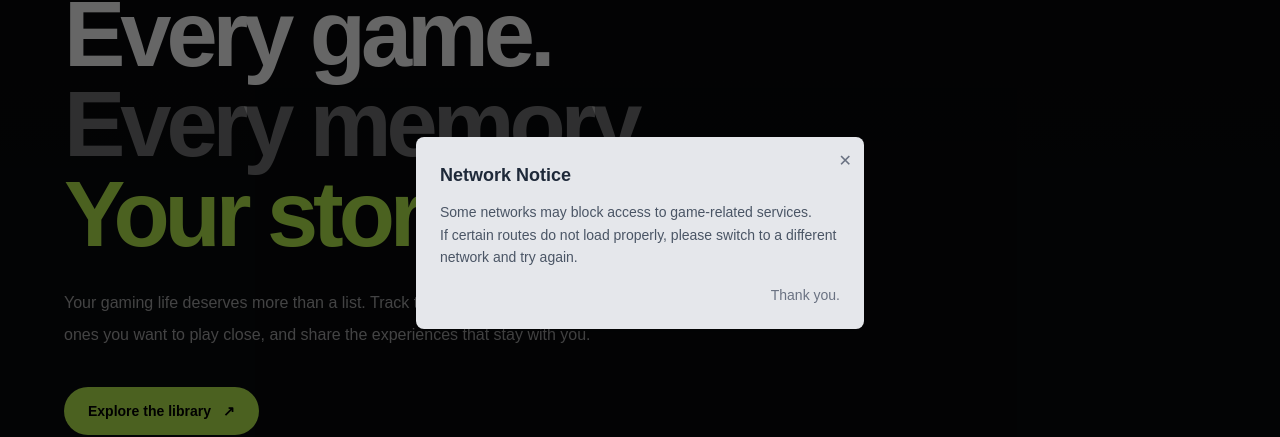
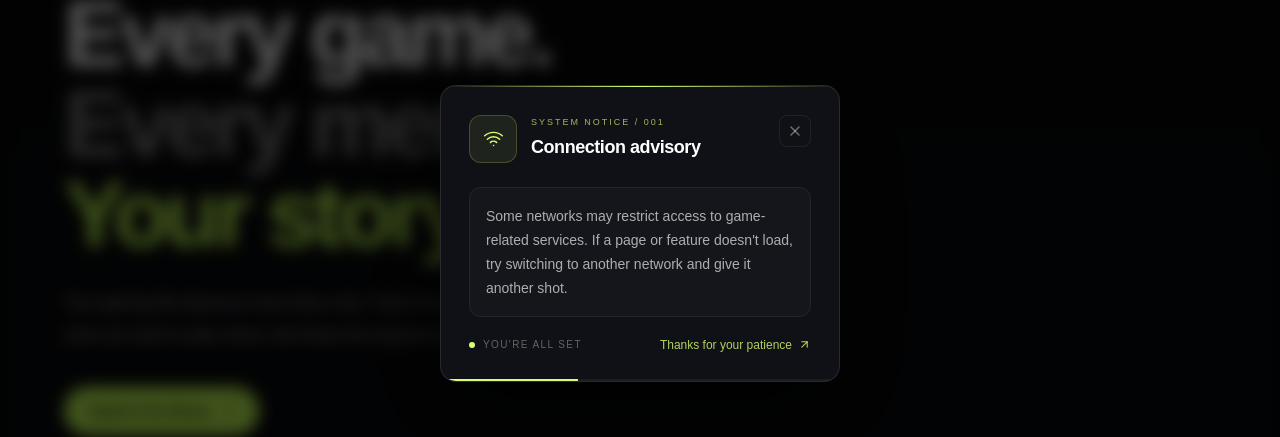
Before and after one commit to himanshugour23-dev/Review-Project, a Next.js app: page / in a window 1280 px wide. Shown: the part 167-604 px from the top of the page. Built offline with nearby package versions, Linux system fonts and the light colour scheme; no server answers; the database is empty.

Commit message:
warning PopUp new Design

```diff
--- a/components/NetworkWarningPopup.tsx
+++ b/components/NetworkWarningPopup.tsx
@@ -1,48 +1,124 @@
 "use client";
 
 import { useEffect, useState } from "react";
+import { AnimatePresence, motion } from "framer-motion";
+import { Wifi, ArrowUpRight, X } from "lucide-react";
 
 export default function NetworkWarningPopup() {
   const [show, setShow] = useState(false);
 
   useEffect(() => {
     const seen = sessionStorage.getItem("network-warning-seen");
+
     if (!seen) {
       setShow(true);
     }
   }, []);
+
+  useEffect(() => {
+    if (!show) return;
+
+    const timeout = window.setTimeout(() => {
+      closePopup();
+    }, 10_000);
+
+    return () => window.clearTimeout(timeout);
+  }, [show]);
 
   const closePopup = () => {
     sessionStorage.setItem("network-warning-seen", "true");
     setShow(false);
   };
 
-  if (!show) return null;
+  return (
+    <AnimatePresence>
+      {show && (
+        <motion.div
+          className="fixed inset-0 z-[100] flex items-center justify-center bg-black/65 p-4 backdrop-blur-sm"
+          initial={{ opacity: 0 }}
+          animate={{ opacity: 1 }}
+          exit={{ opacity: 0 }}
+          transition={{ duration: 0.25 }}
+          onClick={closePopup}
+        >
+          <motion.div
+            role="dialog"
+            aria-modal="true"
+            aria-labelledby="network-warning-title"
+            className="relative w-full max-w-[400px] overflow-hidden rounded-2xl border border-white/10 bg-[#101116] shadow-[0_25px_100px_rgba(0,0,0,0.7)]"
+            initial={{ opacity: 0, y: 18, scale: 0.96 }}
+            animate={{ opacity: 1, y: 0, scale: 1 }}
+            exit={{ opacity: 0, y: 10, scale: 0.97 }}
+            transition={{ duration: 0.3, ease: "easeOut" }}
+            onClick={(event) => event.stopPropagation()}
+          >
 
-  return (
-    <div className="fixed inset-0 z-50 flex items-center justify-center bg-black/60">
-      <div className="relative w-[90%] max-w-md rounded-lg bg-gray-200 p-6 shadow-lg">
-        <button
-          onClick={closePopup}
-          className="absolute right-3 top-3 text-gray-500 hover:text-black"
-        >
-          ✕
-        </button>
+            <div className="h-px bg-gradient-to-r from-transparent via-[#d9ff70] to-transparent" />
 
-        <h2 className="mb-3 text-lg font-semibold text-gray-800">
-          Network Notice
-        </h2>
+            <div className="p-6 sm:p-7">
 
-        <p className="text-sm text-gray-600 leading-relaxed">
-            Some networks may block access to game-related services.
-            <br />
-            If certain routes do not load properly, please switch to a different network and try again.
-          </p>
+              <div className="mb-6 flex items-start justify-between">
+                <div className="flex items-center gap-3.5">
+                  <div className="flex h-12 w-12 items-center justify-center rounded-xl border border-[#d9ff70]/20 bg-[#d9ff70]/[0.08] text-[#d9ff70]">
+                    <Wifi size={21} strokeWidth={1.7} />
+                  </div>
 
-          <p className="mt-4 text-right text-sm text-gray-500">
-            Thank you.
-          </p>
-      </div>
-    </div>
+                  <div>
+                    <p className="mb-1 font-mono text-[9px] uppercase tracking-[0.22em] text-[#d9ff70]/70">
+                      System notice / 001
+                    </p>
+                    <h2
+                      id="network-warning-title"
+                      className="text-lg font-bold tracking-tight text-white"
+                    >
+                      Connection advisory
+                    </h2>
+                  </div>
+                </div>
+
+                <button
+                  type="button"
+                  onClick={closePopup}
+                  aria-label="Dismiss network notice"
+                  className="flex h-8 w-8 shrink-0 items-center justify-center rounded-lg border border-white/[0.07] text-white/40 transition hover:border-white/20 hover:bg-white/[0.06] hover:text-white"
+                >
+                  <X size={16} />
+                </button>
+              </div>
+
+              <div className="rounded-xl border border-white/[0.06] bg-white/[0.025] p-4">
+                <p className="text-sm leading-6 text-white/65">
+                  Some networks may restrict access to game-related services.
+                  If a page or feature doesn't load, try switching to another
+                  network and give it another shot.
+                </p>
+              </div>
+
+              <div className="mt-5 flex items-center justify-between gap-3">
+                <span className="flex items-center gap-2 text-[10px] font-medium uppercase tracking-[0.14em] text-white/35">
+                  <span className="h-1.5 w-1.5 rounded-full bg-[#d9ff70]" />
+                  You're all set
+                </span>
+
+                <span className="flex items-center gap-1.5 text-xs font-medium text-[#d9ff70]/80">
+                  Thanks for your patience
+                  <ArrowUpRight size={13} />
+                </span>
+              </div>
+
+              {/* 10-second countdown bar */}
+              <div className="absolute bottom-0 left-0 h-[2px] w-full bg-white/[0.05]">
+                <motion.div
+                  className="h-full origin-left bg-[#d9ff70]"
+                  initial={{ scaleX: 1 }}
+                  animate={{ scaleX: 0 }}
+                  transition={{ duration: 10, ease: "linear" }}
+                />
+              </div>
+            </div>
+          </motion.div>
+        </motion.div>
+      )}
+    </AnimatePresence>
   );
 }
```
